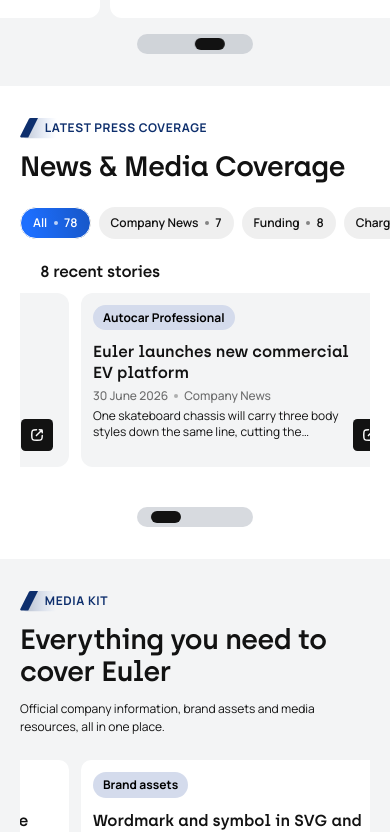
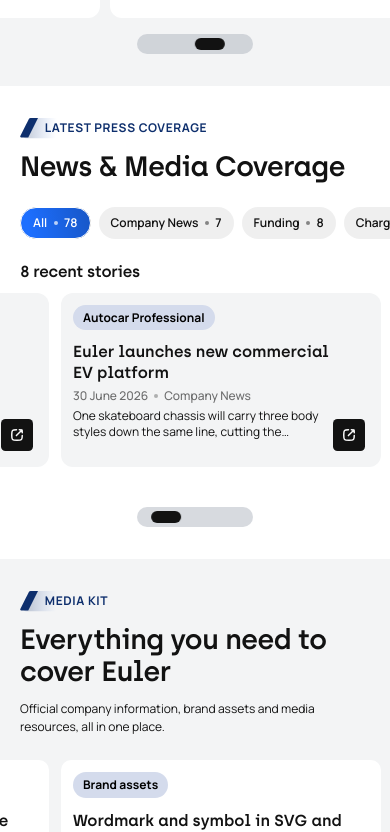
Before and after one commit to udayz84/eulers-motors, a Next.js app: page /in-press in a window 390 px wide. Shown: the part 813-1645 px from the top of the page. Built offline with nearby package versions, Linux system fonts and the light colour scheme.

Commit message:
fix(in-press): fix carousel clipping and arrow positioning by making track full-bleed

```diff
--- a/app/in-press/page.tsx
+++ b/app/in-press/page.tsx
@@ -455,8 +455,8 @@ export default function InPressPage() {
         </section>
 
         {/* Latest Press Coverage Section */}
-        <section className="relative flex w-full flex-col items-center justify-center gap-6 overflow-hidden bg-white px-5 py-8 sm:gap-8 sm:px-8 sm:py-12 md:gap-[42px] md:py-[62px]">
-          <div className="mx-auto flex w-full max-w-[1280px] flex-col items-start gap-6 md:gap-[26px]">
+        <section className="relative flex w-full flex-col items-center justify-center gap-6 overflow-hidden bg-white py-8 sm:gap-8 sm:py-12 md:gap-[42px] md:py-[62px]">
+          <div className="mx-auto flex w-full max-w-[1280px] flex-col items-start gap-6 px-5 sm:px-8 md:gap-[26px]">
             <div className="flex flex-col items-start justify-center gap-3 self-stretch">
               <SectionEyebrow readingAccent className="md:font-sans md:text-[14px] md:tracking-[0.7px]">
                 Latest press coverage
@@ -543,8 +543,8 @@ export default function InPressPage() {
         </section>
 
         {/* Media Kit Section */}
-        <section id="media-kit" className="relative flex w-full flex-col items-center justify-center gap-6 overflow-hidden bg-[#f3f4f5] px-5 py-8 sm:gap-8 sm:px-8 sm:py-12 md:gap-[42px] md:py-[62px]">
-          <div className="mx-auto flex w-full max-w-[1280px] flex-col items-start justify-center gap-3">
+        <section id="media-kit" className="relative flex w-full flex-col items-center justify-center gap-6 overflow-hidden bg-[#f3f4f5] py-8 sm:gap-8 sm:py-12 md:gap-[42px] md:py-[62px]">
+          <div className="mx-auto flex w-full max-w-[1280px] flex-col items-start justify-center gap-3 px-5 sm:px-8">
             <SectionEyebrow readingAccent className="max-md:text-[12px] max-md:tracking-[0.6px] md:font-sans md:text-[14px] md:tracking-[0.7px]">
               Media kit
             </SectionEyebrow>
```
